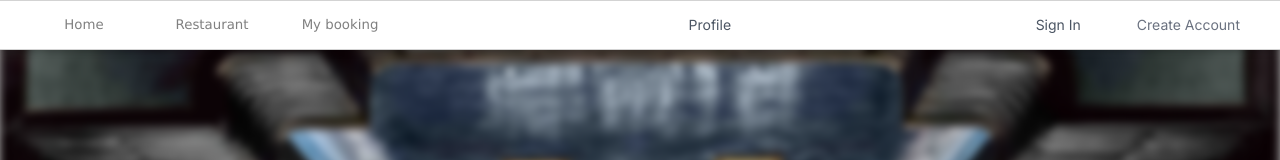
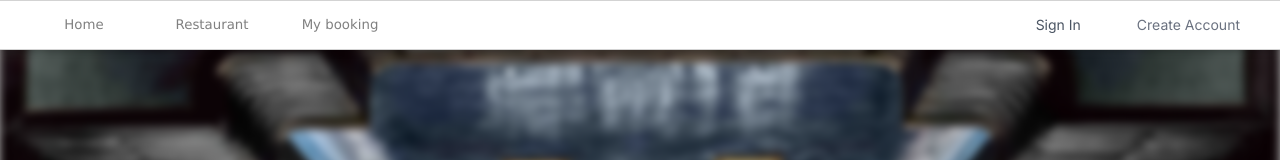
Before and after one commit to 2110503-2564/fe-project-2024-2-hello-world, a Next.js app: page / in a window 1280 px wide. Shown: the top 160 px of the page. Built offline with nearby package versions, Linux system fonts and the light colour scheme; no server answers.

Commit message:
edit topmenu

```diff
--- a/src/components/TopMenu.tsx
+++ b/src/components/TopMenu.tsx
@@ -2,11 +2,11 @@
 
 import styles from './topmenu.module.css';
 import TopMenuItem from './TopMenuItem';
-import { useSession } from 'next-auth/react'; // Use the client-side session hook
+import { useSession } from 'next-auth/react';
 import Link from 'next/link';
 
 export default function TopMenu() {
-    const { data: session, status } = useSession(); // Get session data and status
+    const { data: session, status } = useSession();
 
     return (
         <div className={`${styles.menucontainer} flex justify-between items-center px-6 py-4 shadow-md bg-white`}>
@@ -15,17 +15,19 @@ export default function TopMenu() {
                 <TopMenuItem pageRef='/restaurant' title='Restaurant' />
                 <TopMenuItem pageRef='/mybooking' title='My booking' />
             </div>
+            {session ? (
+                <div className="flex gap-6 items-center">
                     <Link href="/Profile">
                         <div className="text-gray-600 text-sm px-4 py-2 transition-all duration-200 hover:text-black hover:underline">
                             Profile
                         </div>
                     </Link>
-            {session ? (
                     <Link href="/api/auth/signout">
                         <div className="text-gray-600 text-sm px-4 py-2 transition-all duration-200 hover:text-black hover:underline">
                             Sign-Out of {session.user?.name}
                         </div>
                     </Link>
+                </div>
             ) : status === 'loading' ? (
                 <div className="text-gray-600 text-sm px-4 py-2">
                     Loading...
```
Lines whose indentation alone changed are shown as unchanged.
